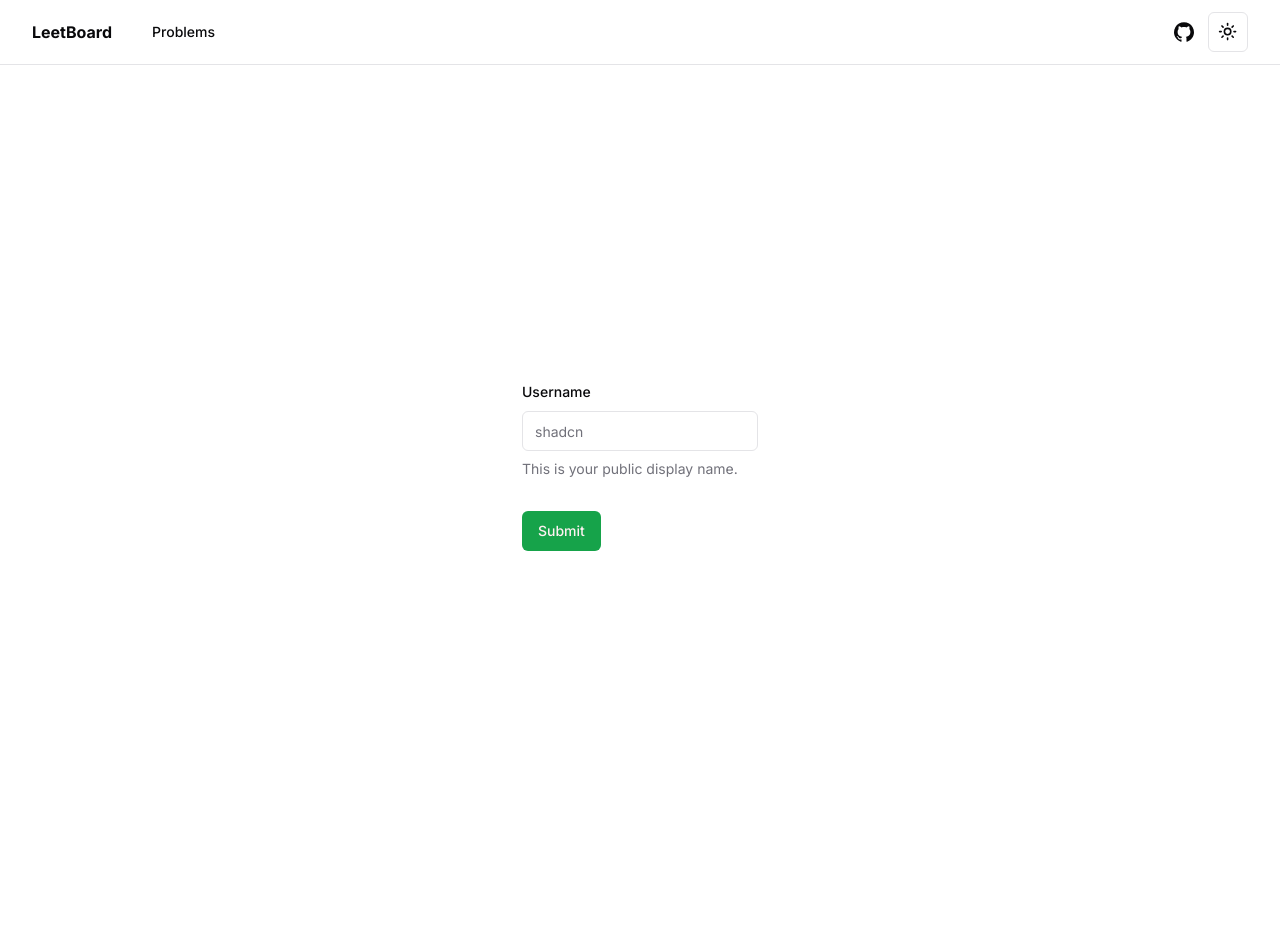
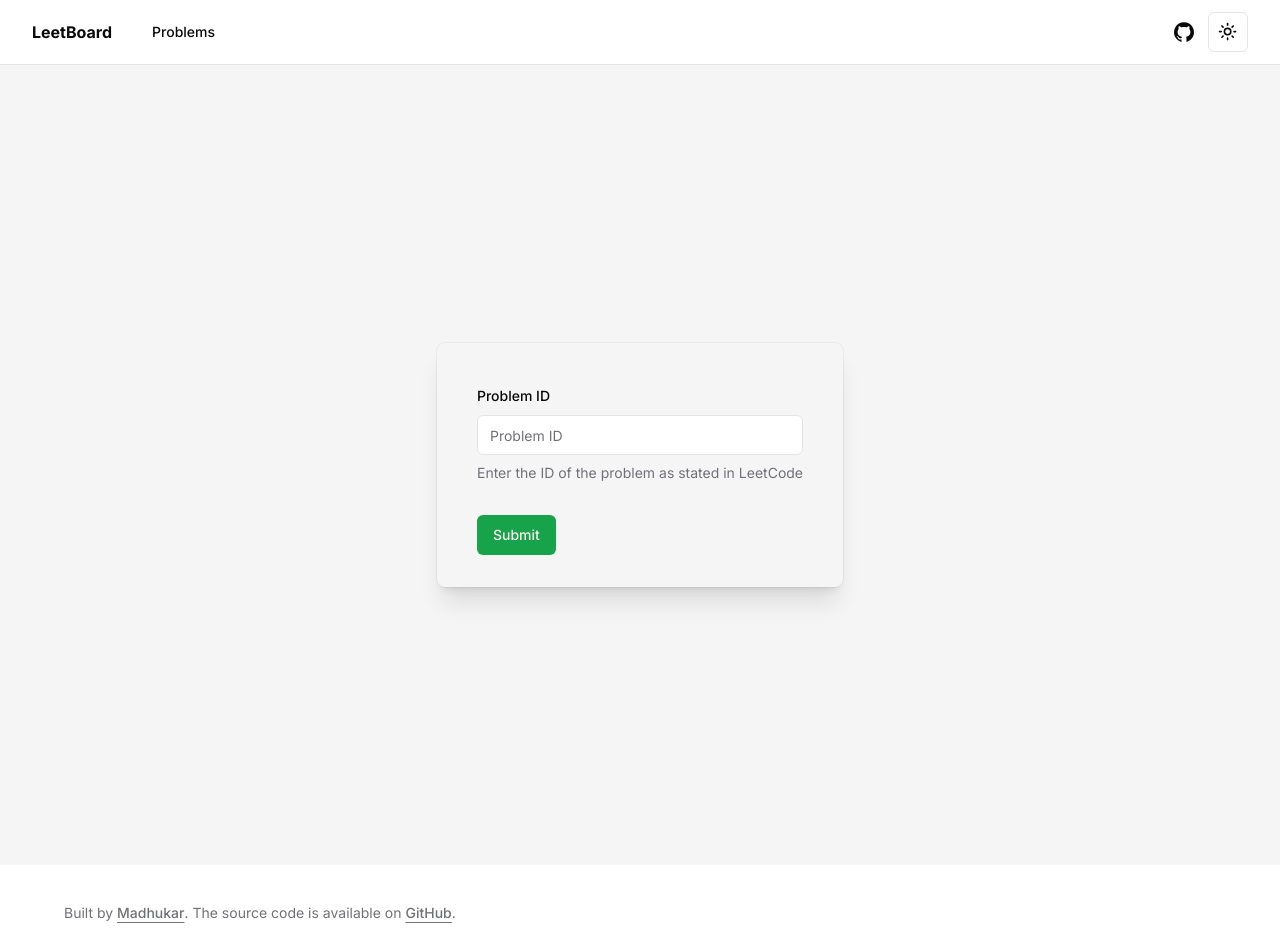
Before and after one commit to madhukar666/leet-board, a Next.js app in the folder leet-board/: page /problems in a window 1280 px wide. Shown: the top 952 px of the page. Before the commit the page ends 865 px from the top, so only its background shows below. Built offline with nearby package versions, Linux system fonts and the light colour scheme.

Commit message:
add problems card

```diff
--- a/leet-board/package.json
+++ b/leet-board/package.json
@@ -11,12 +11,16 @@
     "format:fix": "prettier --write --ignore-path .gitignore ."
   },
   "dependencies": {
+    "@chakra-ui/react": "^2.8.2",
+    "@emotion/react": "^11.11.4",
+    "@emotion/styled": "^11.11.5",
     "@hookform/resolvers": "^3.4.0",
     "@radix-ui/react-dropdown-menu": "^2.0.6",
     "@radix-ui/react-label": "^2.0.2",
     "@radix-ui/react-slot": "^1.0.2",
     "class-variance-authority": "^0.7.0",
     "clsx": "^2.1.1",
+    "framer-motion": "^11.2.4",
     "lucide-react": "^0.378.0",
     "next": "14.2.3",
     "next-themes": "^0.3.0",
--- a/leet-board/src/app/footer.tsx
+++ /dev/null
@@ -1,13 +0,0 @@
-export default function Footer() {
-  return (
-    <>
-      <footer className={"absolute bottom-1 left-1"}>
-        <p>
-          <a href={"https://github.com/madhukar666"} className={"underline"}>
-            Developed By madhukar666
-          </a>
-        </p>
-      </footer>
-    </>
-  )
-}
--- a/leet-board/src/app/layout.tsx
+++ b/leet-board/src/app/layout.tsx
@@ -1,10 +1,9 @@
-
-
 import type { Metadata } from "next"
 import { Inter } from "next/font/google"
 import "./globals.css"
 import { ThemeProvider } from "@/components/theme-provider"
 import { SiteHeader } from "@/components/header"
+import { SiteFooter } from "@/components/footer"
 
 const inter = Inter({ subsets: ["latin"] })
 
@@ -20,16 +19,16 @@
 }>) {
   return (
     <html lang="en">
-
       <body className={inter.className}>
-
         <ThemeProvider
           attribute="class"
           defaultTheme="system"
           enableSystem
           disableTransitionOnChange
-        ><SiteHeader></SiteHeader>
+        >
+          <SiteHeader></SiteHeader>
           {children}
+          <SiteFooter></SiteFooter>
         </ThemeProvider>
       </body>
     </html>
--- a/leet-board/src/app/page.tsx
+++ b/leet-board/src/app/page.tsx
@@ -1,20 +1,18 @@
 "use client"
 
-import Footer from "@/app/footer"
 import { ModeToggle } from "@/components/modetoggle"
 import { ButtonDemo } from "@/app/button"
 
 export default function Home() {
   return (
     <div>
-      <main className="flex min-h-screen flex-col items-center justify-center p-24 bg-neutral-100 dark:bg-black">
+      <main className="flex min-h-screen flex-col items-center justify-center p-24 bg-neutral-100 dark:bg-slate-700">
         <div className="relative px-6 pb-8 pt-10 shadow-xl ring-1 ring-gray-900/5 dark:ring-white sm:mx-auto sm:max-w-lg sm:rounded-lg sm:px-10">
           <div className={"flex "}>
             <ButtonDemo />
             <ModeToggle />
           </div>
         </div>
-        <Footer />
       </main>
     </div>
   )
--- a/leet-board/src/app/problems/page.tsx
+++ b/leet-board/src/app/problems/page.tsx
@@ -1,12 +1,13 @@
+import { ProblemForm } from "@/components/custom/lc-form"
 
-
-import {ProblemForm } from "@/components/custom/lc-form"
-
-export default function ProblemCard(){
-
+export default function ProblemCard() {
   return (
-    <div className="h-screen flex justify-center items-center">
-      <ProblemForm></ProblemForm>
+    <div>
+      <main className="flex min-h-screen flex-col items-center justify-center p-24 bg-neutral-100 dark:bg-slate-700">
+        <div className="relative px-6 pb-8 pt-10 shadow-xl ring-1 ring-gray-900/5 dark:ring-white sm:mx-auto sm:max-w-lg sm:rounded-lg sm:px-10">
+          <ProblemForm></ProblemForm>
+        </div>
+      </main>
     </div>
   )
 }
--- a/leet-board/src/components/custom/lc-form.tsx
+++ b/leet-board/src/components/custom/lc-form.tsx
@@ -24,17 +24,17 @@
 
 export function ProblemForm() {
   // ...
-const form = useForm<z.infer<typeof formSchema>>({
+  const form = useForm<z.infer<typeof formSchema>>({
     resolver: zodResolver(formSchema),
     defaultValues: {
       username: "",
     },
   })
+
   function onSubmit(values: z.infer<typeof formSchema>) {
-    // Do something with the form values.
-    // ✅ This will be type-safe and validated.
     console.log(values)
   }
+
   return (
     <Form {...form}>
       <form onSubmit={form.handleSubmit(onSubmit)} className="space-y-8">
@@ -43,12 +43,12 @@
           name="username"
           render={({ field }) => (
             <FormItem>
-              <FormLabel>Username</FormLabel>
+              <FormLabel>Problem ID</FormLabel>
               <FormControl>
-                <Input placeholder="shadcn" {...field} />
+                <Input placeholder="Problem ID" {...field} />
               </FormControl>
               <FormDescription>
-                This is your public display name.
+                Enter the ID of the problem as stated in LeetCode
               </FormDescription>
               <FormMessage />
             </FormItem>
--- /dev/null
+++ b/leet-board/src/components/footer.tsx
@@ -0,0 +1,31 @@
+import { siteConfig } from "@/config/site"
+
+export function SiteFooter() {
+  return (
+    <footer className="py-6 md:px-8 md:py-0">
+      <div className="container flex flex-col items-center justify-between gap-4 md:h-24 md:flex-row">
+        <p className="text-balance text-center text-sm leading-loose text-muted-foreground md:text-left">
+          Built by{" "}
+          <a
+            href={siteConfig.links.github}
+            target="_blank"
+            rel="noreferrer"
+            className="font-medium underline underline-offset-4"
+          >
+            Madhukar
+          </a>
+          . The source code is available on{" "}
+          <a
+            href={siteConfig.links.githubRepo}
+            target="_blank"
+            rel="noreferrer"
+            className="font-medium underline underline-offset-4"
+          >
+            GitHub
+          </a>
+          .
+        </p>
+      </div>
+    </footer>
+  )
+}
--- a/leet-board/src/config/site.tsx
+++ b/leet-board/src/config/site.tsx
@@ -10,8 +10,7 @@
     },
   ],
   links: {
-    twitter: "https://twitter.com/shadcn",
-    github: "https://github.com/madhukar666/leet-board",
-    docs: "https://ui.shadcn.com",
+    github: "https://github.com/madhukar666",
+    githubRepo: "https://github.com/madhukar666/leet-board"
   },
 }
```
Also changed, not shown: 1 other file (tests, documents, lock files or other folders).
